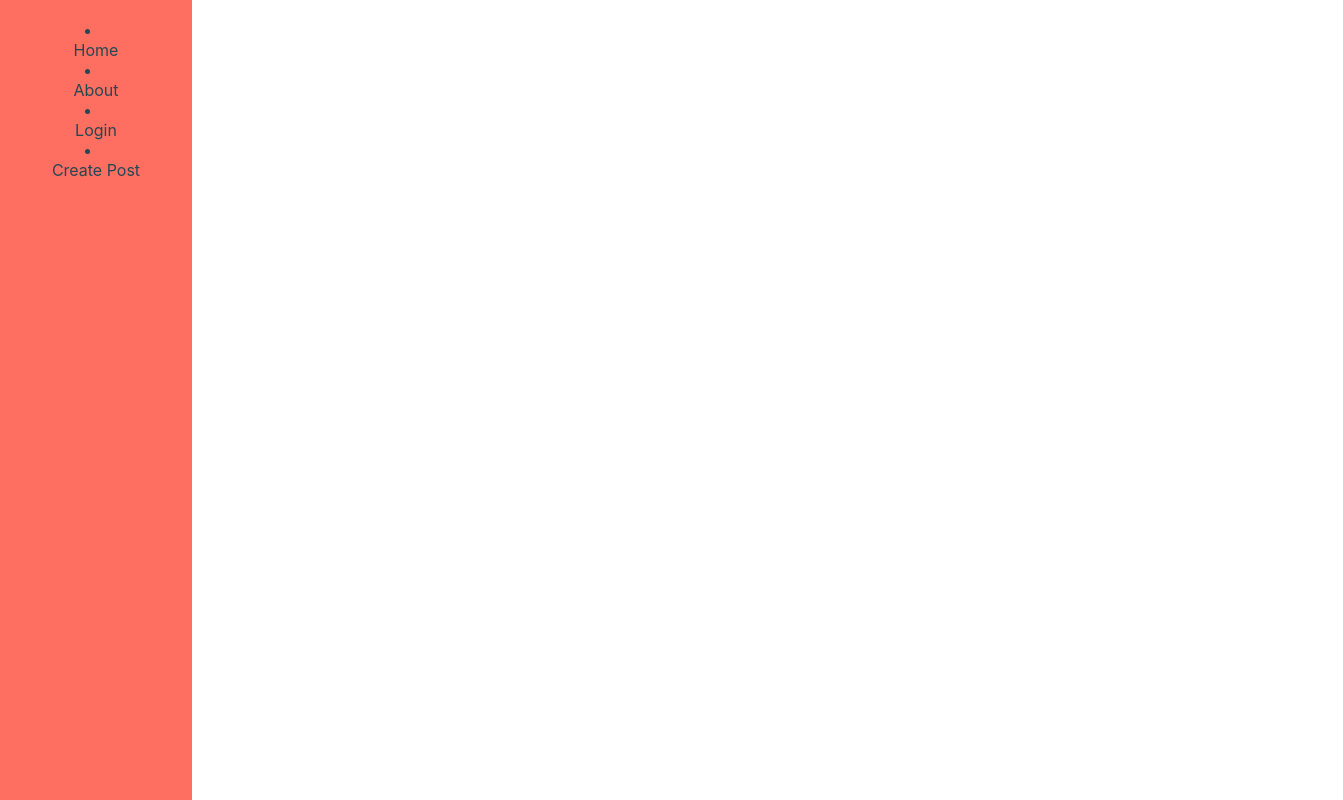
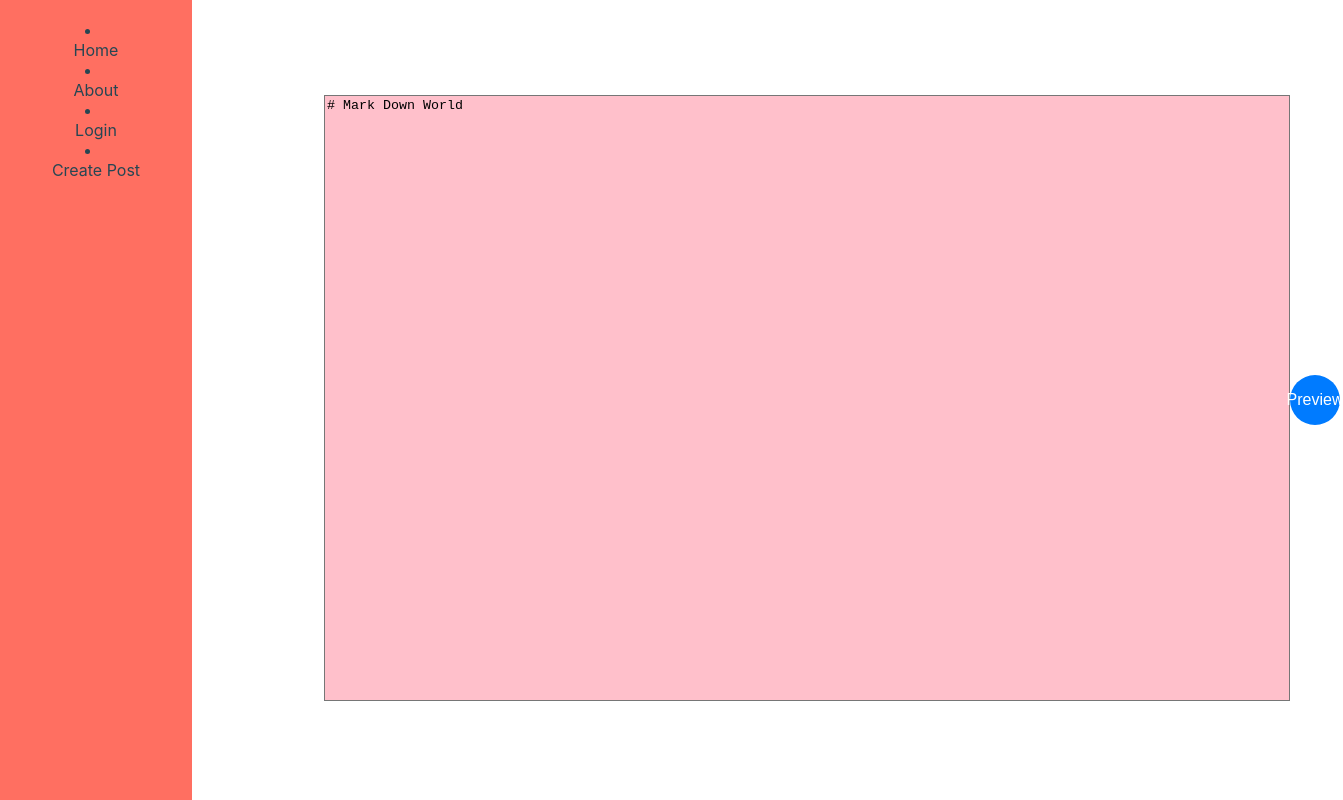
Before and after one commit to neuralcoral/BlogWebsite, a React (Create React App) app: page /posts/draft in a window 1280 px wide. Shown: the whole page, 1343 px wide, since content can reach past the window. Built offline with nearby package versions, Linux system fonts and the light colour scheme.

Commit message:
Refactored components. Added DraftPost

```diff
--- a/src/App.tsx
+++ b/src/App.tsx
@@ -4,6 +4,7 @@ import Home from './components/Home/Home';
 import Login from './components/Login/Login';
 import CreatePost from './components/CreatePost/CreatePost';
 import NavBar from "./components/NavBar/NavBar"
+import DraftPost from './components/DraftPost/DraftPost';
 
 function App() {
   return (
@@ -23,8 +24,8 @@ function App() {
                 element={<Login />}
               />
               <Route
-                path="/createPost"
-                element={<CreatePost />}
+                path="/posts/draft"
+                element={<DraftPost />}
               />
             </Routes>
           </BrowserRouter>
--- a/src/components/CreatePost/CreatePost.css
+++ b/src/components/CreatePost/CreatePost.css
@@ -1,10 +1,48 @@
- .editor {
+ .editor * {
   background-color: pink;
+  resize: none;
+  display: center;
+  height: 75vh;
+  resize: none;
+  width: 75vw;
  }
 
- .editor textarea {
-  resize: none;
+ .preview * {
+  background-color: pink;
   display: center;
+  height: 75vh;
   width: 75vw;
-  height: 75vh;
  }
+
+.preview-switch {
+    background-color: blue;
+    border: none;
+    color: aliceblue;
+    margin-top: 1vh;
+    padding: 10px 20px;
+    width: 100px;
+    text-decoration: none;
+}
+
+.circle-button {
+    width: 50px;          /* Width and height should be equal */
+    height: 50px;         /* to make the button a perfect circle */
+    background-color: #007bff; /* Background color of the button */
+    border: none;         /* Remove the default border */
+    border-radius: 50%;   /* This makes the button a circle */
+    color: white;         /* Text color */
+    font-size: 16px;      /* Adjust font size */
+    display: flex;        /* Center text inside the button */
+    align-items: center;  /* Center text vertically */
+    justify-content: center; /* Center text horizontally */
+    cursor: pointer;      /* Pointer cursor on hover */
+    transition: background-color 0.3s; /* Smooth transition for hover effect */
+  }
+
+  .circle-button:hover {
+    background-color: #0056b3; /* Darker color on hover */
+  }
+
+  .circle-button:active {
+    background-color: #004494; /* Even darker color on active state */
+  }
--- a/src/components/CreatePost/CreatePost.tsx
+++ b/src/components/CreatePost/CreatePost.tsx
@@ -1,17 +1,33 @@
 import './CreatePost.css'
 import Markdown from 'react-markdown';
 import {useState} from 'react'
-import NavBar from '../NavBar/NavBar';
 
 const CreatePost: React.FC = () => {
     const [value, setValue] = useState("# Mark Down World");
+    const [isPreview, setIsPreview] = useState(false);
+
+    const PostEditor = () => {
+        return (
+          <div className="editor">
+            <textarea onChange={e => setValue(e.target.value)}>{value}</textarea>
+          </div>
+        );
+    };
+
+    const PostPreview = () => {
+      return (
+        <div className="preview">
+          <Markdown>{value}</Markdown>
+        </div>
+      )
+    }
 
     return (
-      <div className="editor">
-        <textarea
-          onChange={e => setValue(e.target.value)}
-        >{value}</textarea>
-        <Markdown>{value}</Markdown>
+      <div >
+        { isPreview ?  PostPreview() : PostEditor() }
+        <button className="circle-button" onClick={() => setIsPreview(!isPreview)}>
+          {isPreview ? 'Edit' : 'Preview'}
+        </button>
       </div>
     );
 
--- /dev/null
+++ b/src/components/DraftPost/DraftPost.css
@@ -0,0 +1,48 @@
+.editor * {
+    background-color: pink;
+    resize: none;
+    display: center;
+    height: 75vh;
+    resize: none;
+    width: 75vw;
+   }
+
+   .preview * {
+    background-color: pink;
+    display: center;
+    height: 75vh;
+    width: 75vw;
+   }
+
+  .preview-switch {
+      background-color: blue;
+      border: none;
+      color: aliceblue;
+      margin-top: 1vh;
+      padding: 10px 20px;
+      width: 100px;
+      text-decoration: none;
+  }
+
+  .circle-button {
+      width: 50px;          /* Width and height should be equal */
+      height: 50px;         /* to make the button a perfect circle */
+      background-color: #007bff; /* Background color of the button */
+      border: none;         /* Remove the default border */
+      border-radius: 50%;   /* This makes the button a circle */
+      color: white;         /* Text color */
+      font-size: 16px;      /* Adjust font size */
+      display: flex;        /* Center text inside the button */
+      align-items: center;  /* Center text vertically */
+      justify-content: center; /* Center text horizontally */
+      cursor: pointer;      /* Pointer cursor on hover */
+      transition: background-color 0.3s; /* Smooth transition for hover effect */
+    }
+
+    .circle-button:hover {
+      background-color: #0056b3; /* Darker color on hover */
+    }
+
+    .circle-button:active {
+      background-color: #004494; /* Even darker color on active state */
+    }
--- /dev/null
+++ b/src/components/DraftPost/DraftPost.tsx
@@ -0,0 +1,26 @@
+import './DraftPost.css'
+import {useState} from 'react'
+import NavBar from '../NavBar/NavBar';
+import PostEditor from '../PostEditor/PostEditor';
+import PostPreview from '../PostPreview/PostPreview';
+
+const DraftPost: React.FC = () => {
+    const [value, setValue] = useState("# Mark Down World");
+    const [isPreview, setIsPreview] = useState(false);
+
+    return (
+      <div className='container'>
+            <div>
+                {isPreview ? <PostPreview text={value} /> : <PostEditor text={value} setText={setValue} />}
+            </div>
+            <div>
+                <button className="circle-button" onClick={() => setIsPreview(!isPreview)}>
+                    {isPreview ? 'Edit' : 'Preview'}
+                </button>
+            </div>
+      </div>
+    );
+
+};
+
+export default DraftPost;
--- /dev/null
+++ b/src/components/PostEditor/PostEditor.tsx
@@ -0,0 +1,15 @@
+
+export interface PostEditorProps {
+    text: string;
+    setText: (value: string) => void;
+}
+
+const PostEditor: React.FC<PostEditorProps> = ({text, setText}) => {
+    return (
+        <div className="editor">
+            <textarea onChange={e => setText(e.target.value)}>{text}</textarea>
+        </div>
+    );
+};
+
+export default PostEditor;
--- /dev/null
+++ b/src/components/PostPreview/PostPreview.tsx
@@ -0,0 +1,15 @@
+import Markdown from 'react-markdown';
+
+export interface PostPreviewProps {
+    text: string;
+}
+
+const PostPreview: React.FC<PostPreviewProps> = ({ text }) => {
+    return (
+        <div className="preview">
+            <Markdown>{text}</Markdown>
+        </div>
+    )
+}
+
+export default PostPreview;
```
